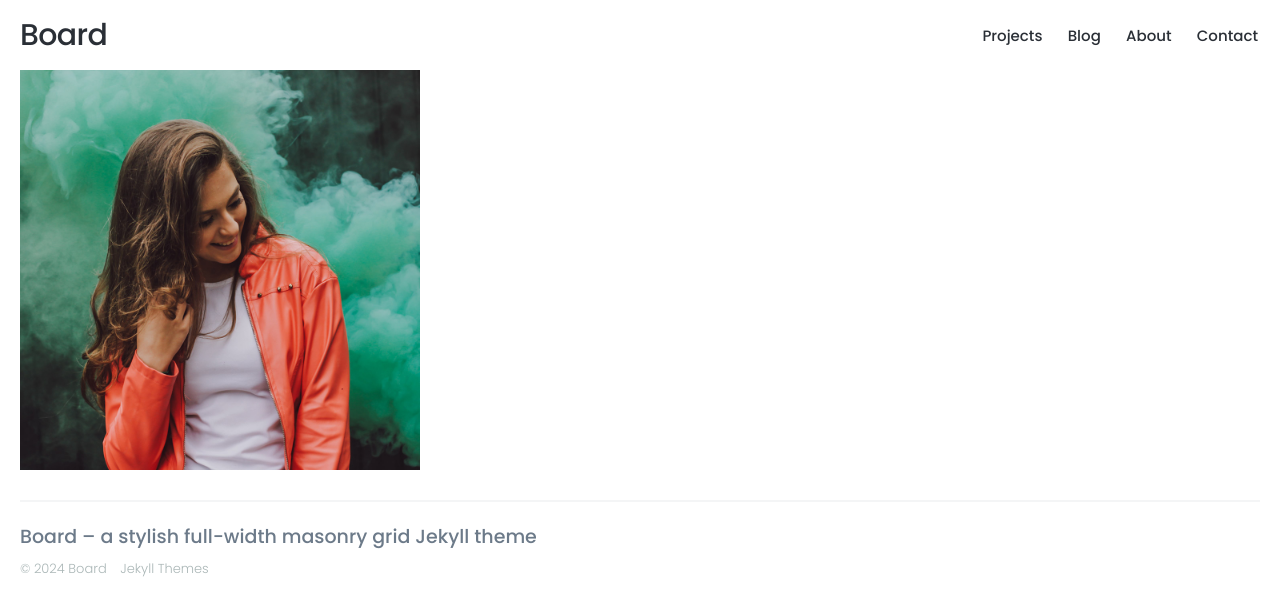
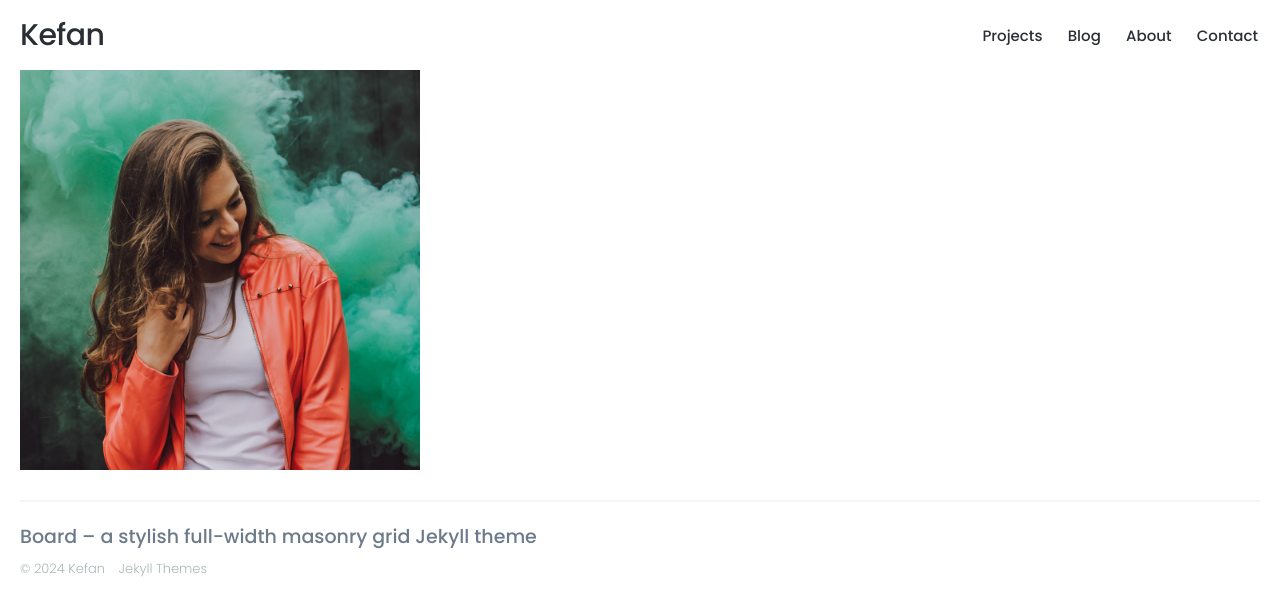
Before and after one commit to chenkoufan/Kefan_Page, a Jekyll site: the page built from index.html, in a window 1280 px wide. Shown: the top 616 px of the page. Built offline with Jekyll 4.4.1, drawn with Linux system fonts in a browser that asks for light colours; nearby versions of some CDN libraries.

Commit message:
918_local_launched

```diff
--- a/_config.yml
+++ b/_config.yml
@@ -1,4 +1,4 @@
-site: Board Jekyll Theme
+site: Kefan_Chen Arch
 
 url:
 baseurl:
--- a/_data/settings.yml
+++ b/_data/settings.yml
@@ -1,6 +1,6 @@
 basic_settings:
-  site_title: Board
-  favicon_image: /images/favicon.png
+  site_title: Kefan
+  favicon_image: /images/icon.png
 
 header_settings:
   logo_image:
```
Also changed, not shown: Gemfile.lock (added), images/icon.png (added).
